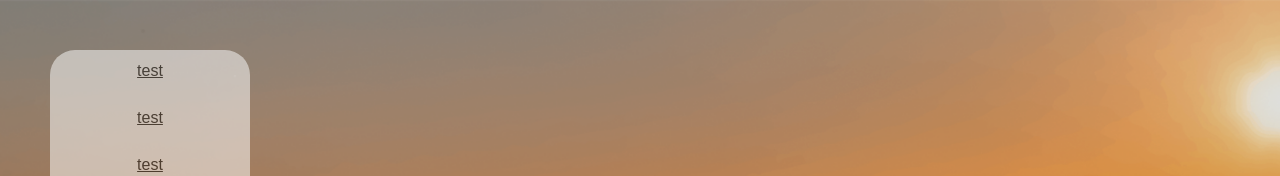
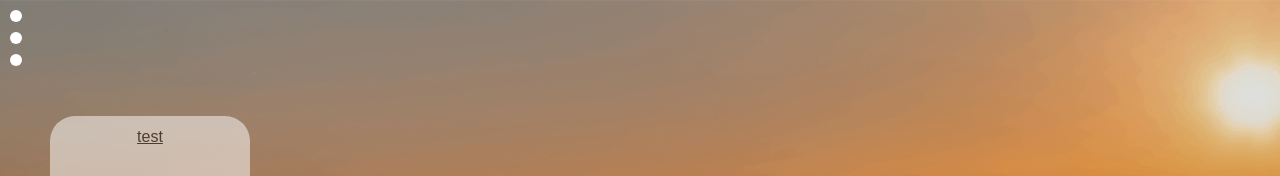
Before and after one commit to LivKrogshede/hovedopgave, a plain HTML site: page index.html in a window 1280 px wide. Shown: the top 176 px of the page. Drawn offline with Linux system fonts and the light colour scheme.

Commit message:
dots og menu

```diff
--- a/css/index.css
+++ b/css/index.css
@@ -28,6 +28,21 @@ position: sticky;
 }
 */
 
+
+
+.dots {
+position: relative;
+height: 10px;
+width: 10px;
+background: white;
+border-radius: 50px;
+display: block;
+padding: 1px;
+margin-top: 5px;
+margin: 10px;
+margin-left: 10px;
+
+}
 
 .generel-vert {
 
--- a/index.html
+++ b/index.html
@@ -14,6 +14,13 @@
 
 <script src="js/index.js">
 </script>
+
+<div class="dots">
+ </div>
+ <div class="dots">
+  </div>
+  <div class="dots">
+   </div>
 
 <div class="generel-vert">
 <a href="#">test</a>
```
